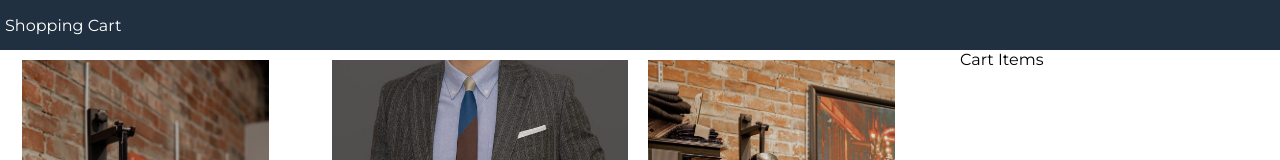
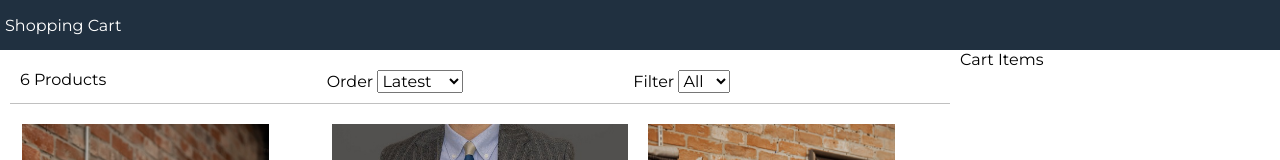
Before and after one commit to saim368/shopping-cart, a React (Create React App) app: page / in a window 1280 px wide. Shown: the top 160 px of the page. Built offline with nearby package versions, Linux system fonts and the light colour scheme.

Commit message:
filter-component

```diff
--- a/src/App.js
+++ b/src/App.js
@@ -2,6 +2,7 @@
 import React from 'react';
 import data from './data.json';
 import Products from './components/Products';
+import Filter from './components/Filter';
 
 class App extends React.Component {
 
@@ -10,7 +11,46 @@ class App extends React.Component {
     this.state = {
       products: data.products,
       size: "",
-      sort: ""
+      sort: "",
+    };
+  }
+
+  sortProducts = (event) => {
+    // impl
+    const sort = event.target.value;
+    console.log(event.target.value);
+    this.setState((state) => ({
+      sort: sort,
+      products: this.state.products
+        .slice()
+        .sort((a, b) =>
+          sort === "lowest"
+            ? a.price > b.price
+              ? 1
+              : -1
+            : sort === "highest"
+            ? a.price < b.price
+              ? 1
+              : -1
+            : a._id < b._id
+            ? 1
+            : -1
+        ),
+    }));
+  };
+
+  filterProducts = (event) => {
+    //impl
+    console.log(event.target.value);
+    if (event.target.value === "") {
+      this.setState({size: event.target.value, product: data.product});
+    }
+    else {
+      this.setState ({
+        size: event.target.value,
+        products: data.products.filter(
+        product => product.availableSizes.indexOf(event.target.value) >= 0)
+      })
     }
   }
 
@@ -23,6 +63,13 @@ class App extends React.Component {
         <main>
           <div className= "content">
             <div className= "main">
+              <Filter
+              count= {this.state.products.length}
+              size= {this.state.size}
+              sort= {this.state.sort}
+              filterProducts= {this.filterProducts}
+              sortProducts= {this.sortProducts}
+              />
               <Products products= {this.state.products} />
             </div>
             <div className= "sidebar">
--- /dev/null
+++ b/src/components/Filter.js
@@ -0,0 +1,32 @@
+import React, { Component } from 'react'
+
+export default class Filter extends Component {
+    render() {
+        return (
+            <div className= "filter">
+                <div className= "filter-result">
+                    {this.props.count} Products
+                </div>
+                <div className= "filter-sort">
+                    Order {" "}
+                    <select value= {this.props.sort} onChange= {this.props.sortProducts}>
+                        <option>Latest</option>
+                        <option value= "lowest">Lowest</option>
+                        <option value= "highest">Highest</option>
+                    </select>
+                </div>
+                <div className= "filter-size">
+                    Filter {" "}
+                    <select value= {this.props.size} onChange= {this.props.filterProducts}>
+                        <option value= "">All</option>
+                        <option value= "S">S</option>
+                        <option value= "M">M</option>
+                        <option value= "L">L</option>
+                        <option value= "XL">XL</option>
+                        <option value= "XXL">XXL</option>
+                    </select>
+                </div>
+            </div>
+        )
+    }
+}
--- a/src/index.css
+++ b/src/index.css
@@ -4,51 +4,52 @@ html {
   font-size: 62.5%;
   box-sizing: border-box;
 }
-
-body, #root {
+body,
+#root {
   height: 100vh;
   margin: 0;
 }
-
-body, input, select, button, textarea {
+body,
+input,
+select,
+button,
+textarea {
+  font-family: Montserrat, Helvetica, Arial, sans-serif;
   font-size: 1.6rem;
-  font-family: Montserrat, Helvetica, Arial, sans-serif;
 }
 
 .grid-container {
   display: grid;
-  grid-template-areas: "header" "main" "footer";
+  grid-template-areas:
+    "header"
+    "main"
+    "footer";
   grid-template-rows: 5rem 1fr 5rem;
   grid-template-columns: 1fr;
   height: 100%;
 }
-
 a {
   text-decoration: none;
 }
-
 a:hover {
   color: #ff8000;
 }
-
 header {
   grid-area: header;
   background-color: #203040;
   color: #ffffff;
   display: flex;
+  justify-content: space-between;
   align-items: center;
   padding: 0.5rem;
 }
-
 header a {
   color: #ffffff;
   text-decoration: none;
 }
-
 main {
   grid-area: main;
 }
-
 footer {
   grid-area: footer;
   background-color: #203040;
@@ -62,17 +63,14 @@ footer {
   display: flex;
   flex-wrap: wrap;
 }
-
 .main {
   flex: 3 60rem;
 }
-
 .sidebar {
   flex: 1 20rem;
 }
 
 /* products */
-
 .products {
   display: flex;
   flex-wrap: wrap;
@@ -82,52 +80,175 @@ footer {
   margin: 0;
   list-style-type: none;
 }
-
 .products li {
   flex: 0 1 29rem;
   height: 47rem;
   padding: 1rem;
 }
-
 .product {
   display: flex;
   flex-direction: column;
   justify-content: space-between;
-  height: 100%
+  height: 100%;
 }
-
 .product img {
   max-width: 37rem;
   max-height: 37rem;
 }
-
 .product-price {
   display: flex;
   justify-content: space-between;
   align-items: center;
 }
-
 .product-price div,
 .product-price button {
   text-align: center;
   flex: 1;
 }
-
 .product-price div {
   font-size: 2rem;
 }
-
 .button {
   padding: 1rem;
   border: 0.1rem #c0c0c0 solid;
   background-color: #f0f0f0;
   cursor: pointer;
 }
-
 .button:hover {
   border: 0.1rem #808080 solid;
 }
-
 .button.primary {
   background-color: #f0c040;
 }
+/* Filter */
+.filter {
+  display: flex;
+  justify-content: space-between;
+  padding: 1rem;
+  margin: 1rem;
+  border-bottom: 0.1rem #c0c0c0 solid;
+}
+.filter div {
+  flex: 1;
+}
+/* Index.css */
+.cart {
+  padding: 1rem;
+  margin: 1rem;
+  display: flex;
+}
+.cart-header {
+  border-bottom: 0.1rem #c0c0c0 solid;
+}
+.cart-items {
+  padding: 0;
+  width: 100%;
+  list-style-type: none;
+}
+.cart-items img {
+  width: 5rem;
+}
+.cart-items li {
+  display: flex;
+}
+.cart-items li div {
+  padding: 0.5rem;
+}
+.cart-items li div:last-child {
+  flex: 1;
+}
+.right {
+  text-align: right;
+}
+.total {
+  display: flex;
+  justify-content: space-between;
+  align-items: center;
+  width: 100%;
+}
+.total > div {
+  font-size: 2rem;
+}
+.total > div,
+.total > button {
+  flex: 1;
+}
+/* Checkout form */
+form {
+  width: 100%;
+}
+.form-container {
+  width: 100%;
+  padding: 0;
+  list-style-type: none;
+}
+.form-container li {
+  display: flex;
+  flex-direction: column;
+  padding: 1rem;
+}
+input {
+  padding: 1rem;
+  border: 0.1rem #c0c0c0 solid;
+}
+/* Product Details */
+.product-details {
+  display: flex;
+  flex-wrap: wrap;
+  justify-content: space-between;
+  max-height: 96vh;
+}
+.product-details img {
+  max-height: 100vh;
+  max-width: 46rem;
+  margin: 0 auto;
+}
+.product-details-description {
+  flex: 1 1;
+  margin: 1rem;
+}
+.close-modal {
+  position: absolute;
+  right: 1rem;
+  top: 2.5rem;
+  z-index: 1000;
+}
+
+/* Order Details */
+
+.order-details {
+  display: flex;
+  flex-direction: column;
+  justify-content: center;
+  align-items: center;
+  height: 100%;
+}
+.order-details li {
+  display: flex;
+  justify-content: space-between;
+  align-items: center;
+}
+.order-details li div {
+  padding: 10px;
+}
+.order-details .items {
+  text-align: right;
+  padding: 0;
+}
+.success-message {
+  color: green;
+}
+/* Orders */
+.orders {
+  width: 100%;
+  padding: 10px;
+}
+tbody > tr:nth-child(odd) {
+  background-color: #f0f0f0;
+}
+td {
+  padding: 5px;
+}
+th {
+  text-align: left;
+}
```
